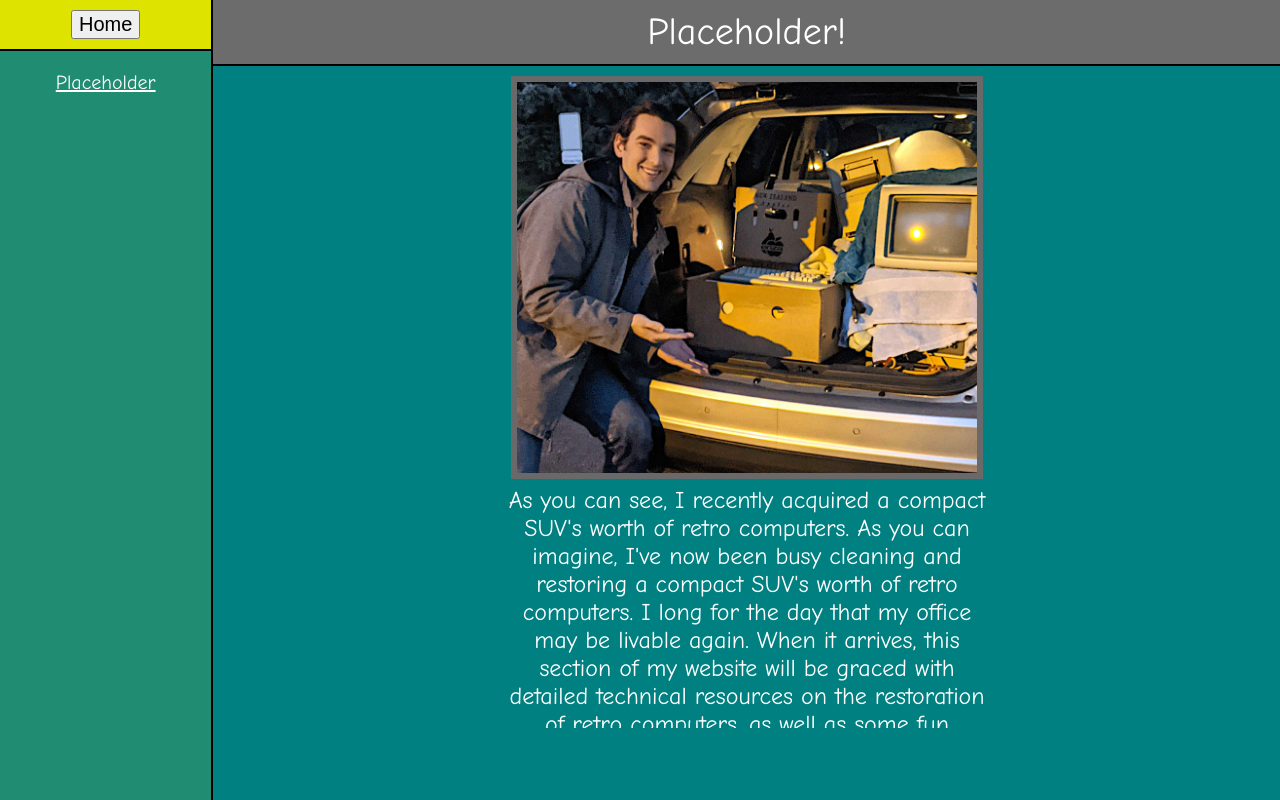
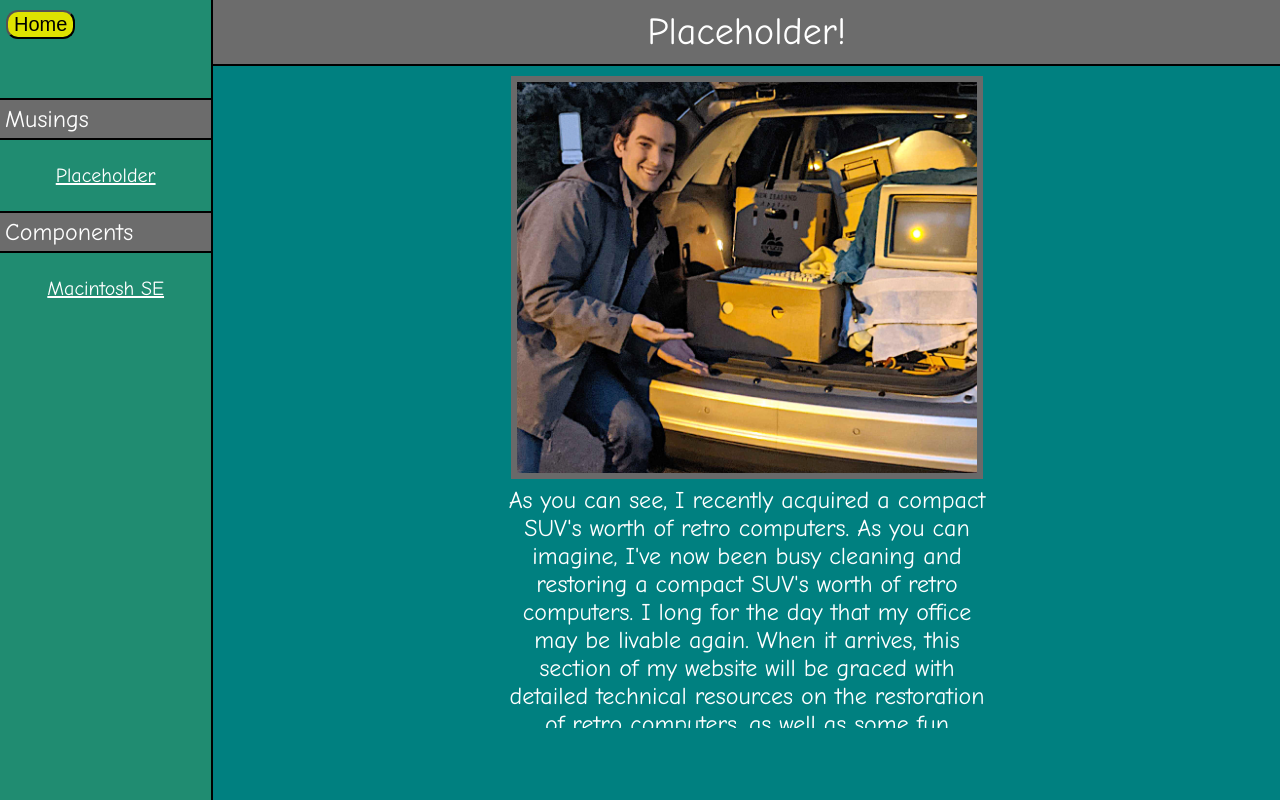
Before and after one commit to Austin-Altmann/personal-website, a plain HTML site: page musings.html in a window 1280 px wide. Drawn offline with Linux system fonts and the light colour scheme.

Commit message:
Redesigned navigation column

```diff
--- a/musings-styles.css
+++ b/musings-styles.css
@@ -25,6 +25,7 @@ body {
         "buttons"
         "musings";
     height: 100vh;
+    background-color: #208c71;
 }
 
 .right {
@@ -39,21 +40,24 @@ body {
 
 .navigation {
     grid-area: buttons;
-    text-align: center;
-    border-bottom: 2px solid black;
-    background-color:#dfe300;
 }
 
 #home {
     font-size: 20px;
     margin: 10px;
+    background-color: #dfe300;
+    border-radius: 12px;
+    margin: 10px 6px;
 }
 
 .articles {
     font-size: 20px;
     text-align: center;
-    padding-top: 20px;
-    background-color: #208c71;
+    margin-top: 25px;
+}
+
+.article {
+    margin: 5px;
 }
 
 .title {
@@ -81,6 +85,16 @@ body {
     height: 90%;
 }
 
+.sections {
+    border-bottom: 2px solid black;
+    border-top: 2px solid black;
+    padding: 5px;
+    font-size: 24px;
+    text-align: left;
+    background-color: #6c6c6c;
+    color: white;
+}
+
 a {
     color: white;
 }
@@ -94,11 +108,14 @@ a {
 
     #home {
         font-size: 14px;
-        margin: 10px;
     }
 
     .articles {
         font-size: 14px;
         padding-top: 10px;
     }
+
+    .sections {
+        font-size: 14px;
+    }
   }
--- a/musings.html
+++ b/musings.html
@@ -13,7 +13,10 @@
 				<button id="home" type="button">Home</button>
 			</div>
 			<div class="articles">
-				<a href = "/musings/placeholder.html">Placeholder</a>
+				<p class="sections">Musings</p>
+				<a class="link" href = "/musings/placeholder.html">Placeholder</a>
+				<p class="sections">Components</p>
+				<a class="link" href = "/musings/placeholder.html">Macintosh SE</a>
 			</div>
 		</div>
 		<div class="right">
```
